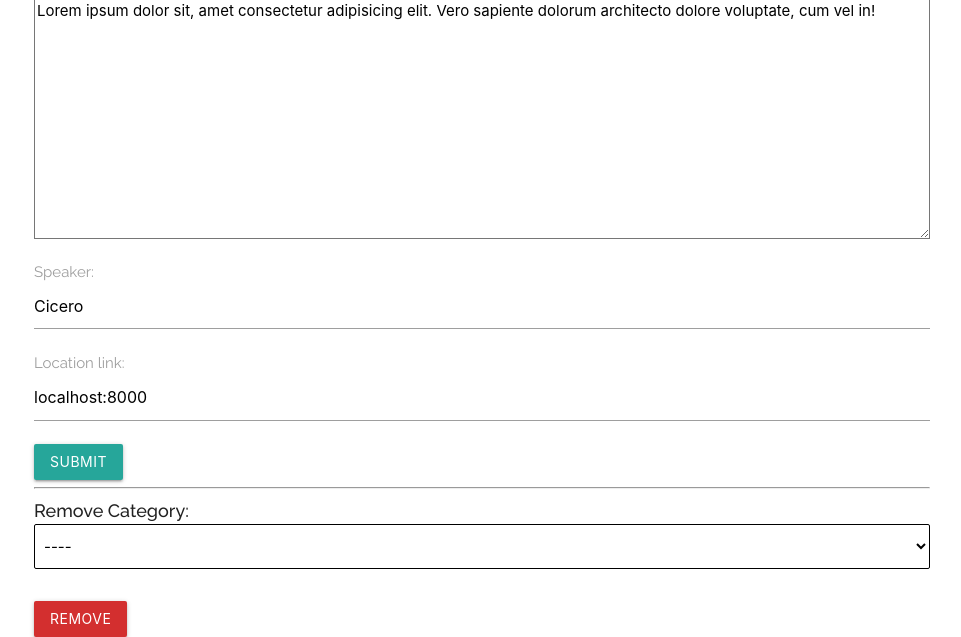
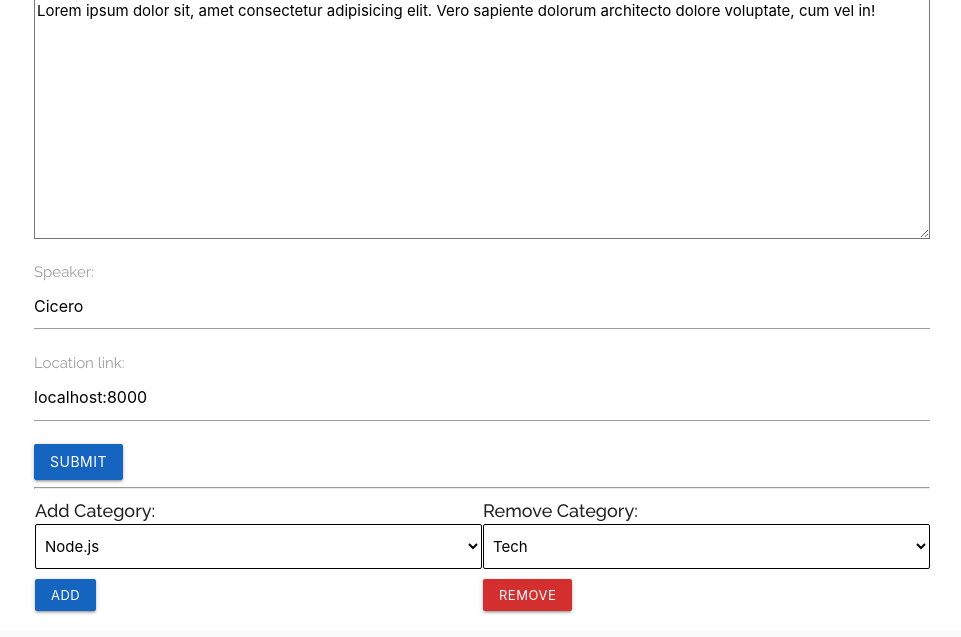
Before and after one commit to samleemcknight/jobber, a Django app: a page that uses main_app/templates/events/edit.html in a window 1280 px wide. Shown: the part 561-1198 px from the top of the page, without its empty margins (158-1119 px from the left). After the commit the page ends 1175 px from the top, so only its background shows below. Run offline with Django 3.2, Linux system fonts and the light colour scheme; the visitor is signed in with stand-in values (Sample User, id 1); data comes from the database, SQL or seed files in the repository.

Commit message:
makes small edits to improve functionality

```diff
--- a/main_app/templates/events/edit.html
+++ b/main_app/templates/events/edit.html
@@ -3,24 +3,41 @@
 {% block content %}
 
 <h2>{{ event.name }}</h2>
-
+<form action=""></form>
 <form method="POST" action="{% url 'edit_event' event.name %}">
   {% csrf_token %}
   {{ form.as_p }}
-  <input type="submit" class="btn" value="Submit">
+  <input type="submit" class="btn blue darken-3" value="Submit">
 </form>
 <hr>
+<div class="row">
+  <div class="col s6">
+    <span class="keyword">Add Category:</span>
+        <!-- for some reason, this form will not load for me unless I declare a form before it-->
+        <!-- super weird bug that I do not understand -->
+    <form action=""></form>
+    <form action="{% url 'add_category' event.id %}" method="POST" id="select-form">
+      {% csrf_token %}
+      <select name="name" id="category-filter">
+      {% for category in categories_without %}
+        <option value="{{category.name}}">{{category.name}}</option>
+      {% endfor %}
+      </select>
+      <input type="submit" class="btn blue darken-3 btn-small" value="Add">
+    </form>
+  </div>
+  <div class="col s6">
     <span class="keyword">Remove Category:</span>
     <form action="{% url 'remove_category' event.id %}" method="POST" id="select-form">
       {% csrf_token %}
       <select name="name" id="category-filter">
-    <option value="">----</option>
       {% for category in categories %}
         <option value="{{category.name}}">{{category.name}}</option>
       {% endfor %}
       </select>
-  <br>
-  <input type="submit" class="btn red darken-2" value="Remove">
+      <input type="submit" class="btn btn-small red darken-2" value="Remove">
     </form>
+  </div>
+</div>
 
 {% endblock  %}
--- a/main_app/templates/events/search_result.html
+++ b/main_app/templates/events/search_result.html
@@ -52,10 +52,10 @@
       <div class="col s12">
         <div class="card">
           <div class="card-content">
-            <a href="{% url 'event_detail' event.id %}"><h5>{{ event.name }}</h5></a>
+            <a href="{% url 'event_detail' event.name %}"><h5>{{ event.name }}</h5></a>
             {{ event.date }}<br>
             {{ event.description|truncatechars:100 }}
-            <a href="{% url 'event_detail' event.id %}"><p>Detail</p></a>
+            <a href="{% url 'event_detail' event.name %}"><p>Detail</p></a>
           </div>
         </div>
       </div>
--- a/main_app/templates/index.html
+++ b/main_app/templates/index.html
@@ -47,7 +47,7 @@
             <a href="{% url 'event_detail' event.name %}"><h5>{{ event.name }}</h5></a>
             {{ event.date }}<br>
             {{ event.description|truncatechars:100 }}
-            <a href="{% url 'event_detail' event.id %}"><p>Detail</p></a>
+            <a href="{% url 'event_detail' event.name %}"><p>Detail</p></a>
           </div>
         </div>
       </div>
--- a/main_app/templates/registration/profile.html
+++ b/main_app/templates/registration/profile.html
@@ -4,7 +4,7 @@
 
 {% if user.is_authenticated %}
 
-  <h2>{% block title %} {{request.user.get_full_name}} {% endblock %}</h2>
+  <h2>{% block title %} {{ user.get_full_name }} {% endblock %}</h2>
   <p>Username: {{ user }}</p>
   <p>Date Joined: {{ date_joined }} </p>
   <p>Last Active: {{ last_login }}</p>
--- a/main_app/views.py
+++ b/main_app/views.py
@@ -60,8 +60,7 @@ def view_profile(request, user_id):
   user.last_login = user.last_login.strftime("%B %d, %Y")
   events = Event.objects.filter(user__id=user_id)
   # following 9 lnes separates events into past and future
-  today = datetime.now()
-  today = make_aware(today)
+  today = date.today()
   future_events = []
   past_events = []
   for event in events:
@@ -89,7 +88,6 @@ def edit_profile(request):
 def event_detail(request, event_name):
   event = Event.objects.get(name=event_name)
   categories = event.category.all()
-  categories_without = Category.objects.exclude(id__in=categories.values_list('id')).values()
   atendee = event.user.filter(id=request.user.id)
   guests = event.user.all()
   if len(atendee) == 1:
@@ -108,7 +106,6 @@ def event_detail(request, event_name):
   context = {
     'event': event,
     'categories': categories,
-    'categories_without': categories_without,
     'atendee': atendee,
     'guests': guests,
   }
@@ -160,11 +157,13 @@ def edit_event(request, event_name):
   if request.user.is_superuser:
     event = Event.objects.get(name=event_name)
     category = Category.objects.filter(id__in=event.category.all().values_list('id'))
+    categories_without = Category.objects.exclude(id__in=event.category.all().values_list('id'))
     form = EventForm(request.POST or None, instance=event)
     context = {
       "form": form,
       "event": event,
-      "categories": category
+      "categories": category,
+      'categories_without': categories_without,
     }
     if request.method == 'POST' and form.is_valid():
       form.save()
```
Also changed, not shown: main_app/templates/events/event.html (+0 -16 lines). Lines whose indentation alone changed are shown as unchanged.
